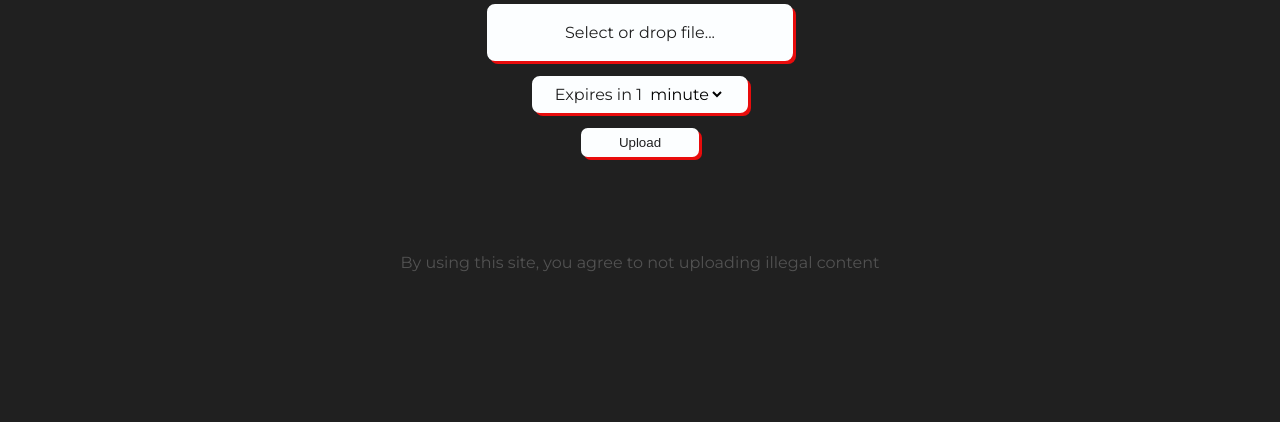
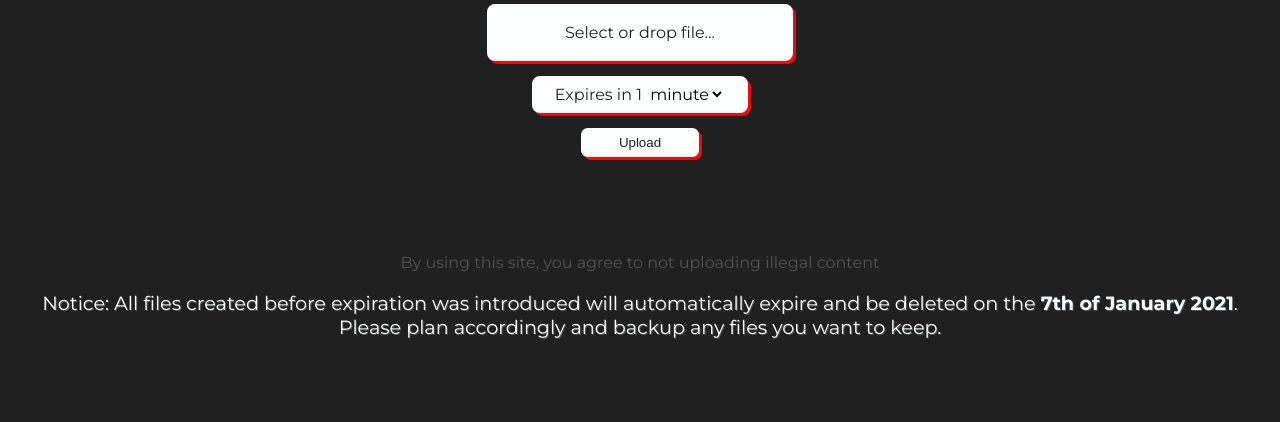
Before and after one commit to aurelilia/zerofile, a Django app: template templates/uploader/index.html in a window 1280 px wide. Shown: the part 401-823 px from the top of the page. Before the commit the page ends 672 px from the top, so only its background shows below. Run offline with Django 3.2, Linux system fonts and the light colour scheme; the template is opened without the code that fills it, so the values that code supplies are empty; style sheets or scripts are compiled from the project's sources.

Commit message:
Auto-expiration notice

```diff
--- a/models.py
+++ b/models.py
@@ -9,7 +9,7 @@ class File(models.Model):
     mime = models.CharField('Mimetype', max_length=64)
     upload_date = models.DateTimeField('Upload date')
     user = models.ForeignKey(User, null=True, on_delete=models.DO_NOTHING)
-    expiry = models.DateTimeField('Expires at', default=timezone.datetime(year=2021,month=1,day=31))
+    expiry = models.DateTimeField('Expires at', default=timezone.datetime(year=2021,month=1,day=7))
     deleted = models.BooleanField('Deleted or expired', default=False)
 
     def __str__(self):
--- a/static/sass/_base.sass
+++ b/static/sass/_base.sass
@@ -54,6 +54,11 @@ footer
     color: $light-grey
     text-decoration: none
 
+.migrate-notice
+    font-size: 1.2em
+    text-shadow: 1px 1px 0 $light-grey
+
+
 @media only screen and (max-device-width: 768px)
     input[type=text],
     input[type=password],
--- a/templates/uploader/index.html
+++ b/templates/uploader/index.html
@@ -11,8 +11,8 @@
             </label>
         </div>
 
-        <div class="timeout-div">
-            <label class="timeout-label">Expires in 1</label>
+        <div class="timeout-div" title="The file will be deleted after this time and won't be downloadable anymore.">
+            <label class="timeout-label" for="timeout">Expires in 1</label>
             <select id="timeout" class="timeout">
                 <option value="minute" selected>minute</option>
                 <option value="hour">hour</option>
@@ -36,6 +36,8 @@
     <p>404: File not found! Please check your link.</p>
     {% else %}
     <p class="warning">By using this site, you agree to not uploading illegal content</p>
+    <p class="migrate-notice">Notice: All files created before expiration was introduced will automatically expire and be deleted on the <b>7th of January 2021</b>.
+        <br>Please plan accordingly and backup any files you want to keep.</p>
     {% endif %}
 {% endblock %}
 
```
